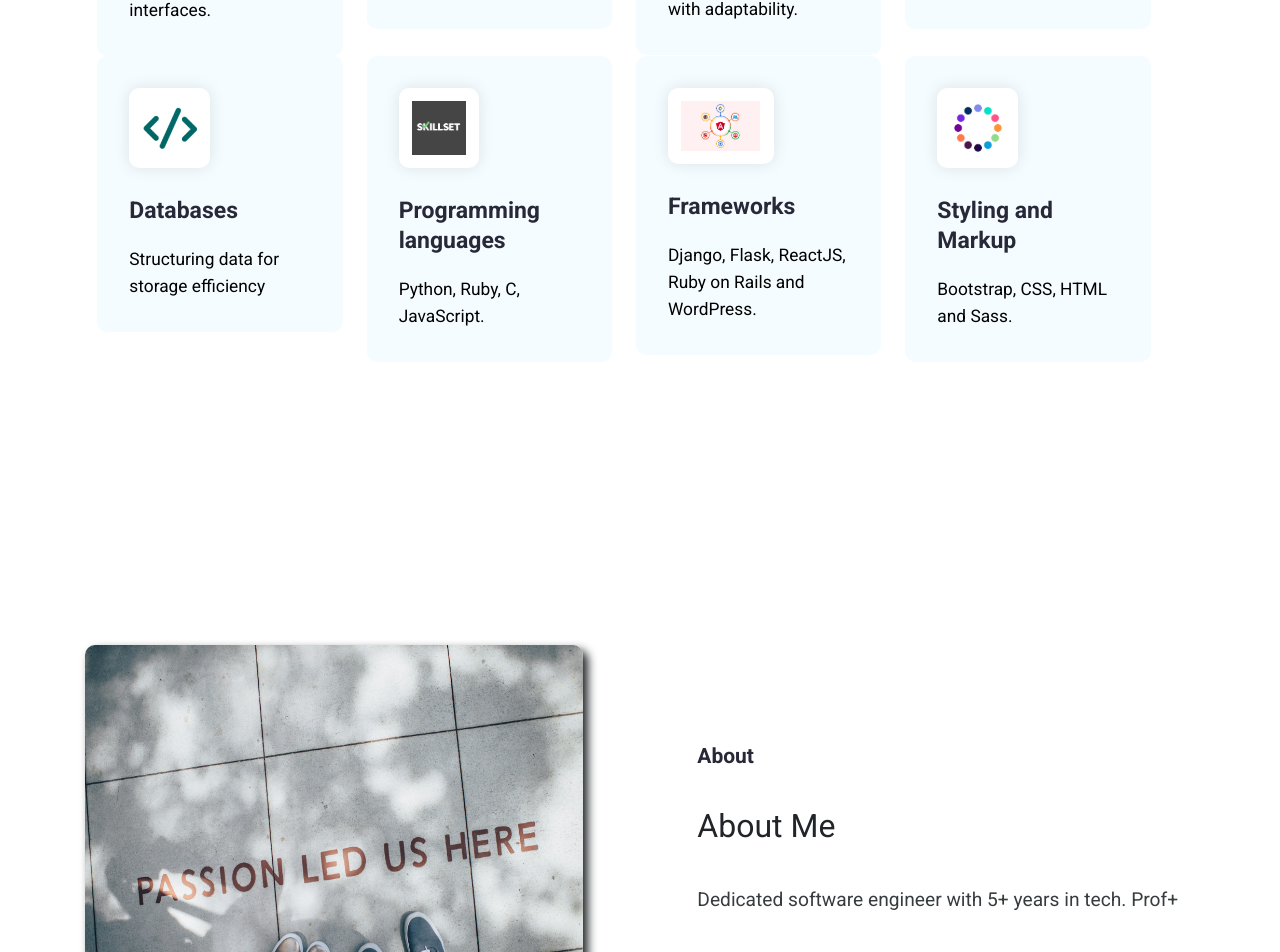
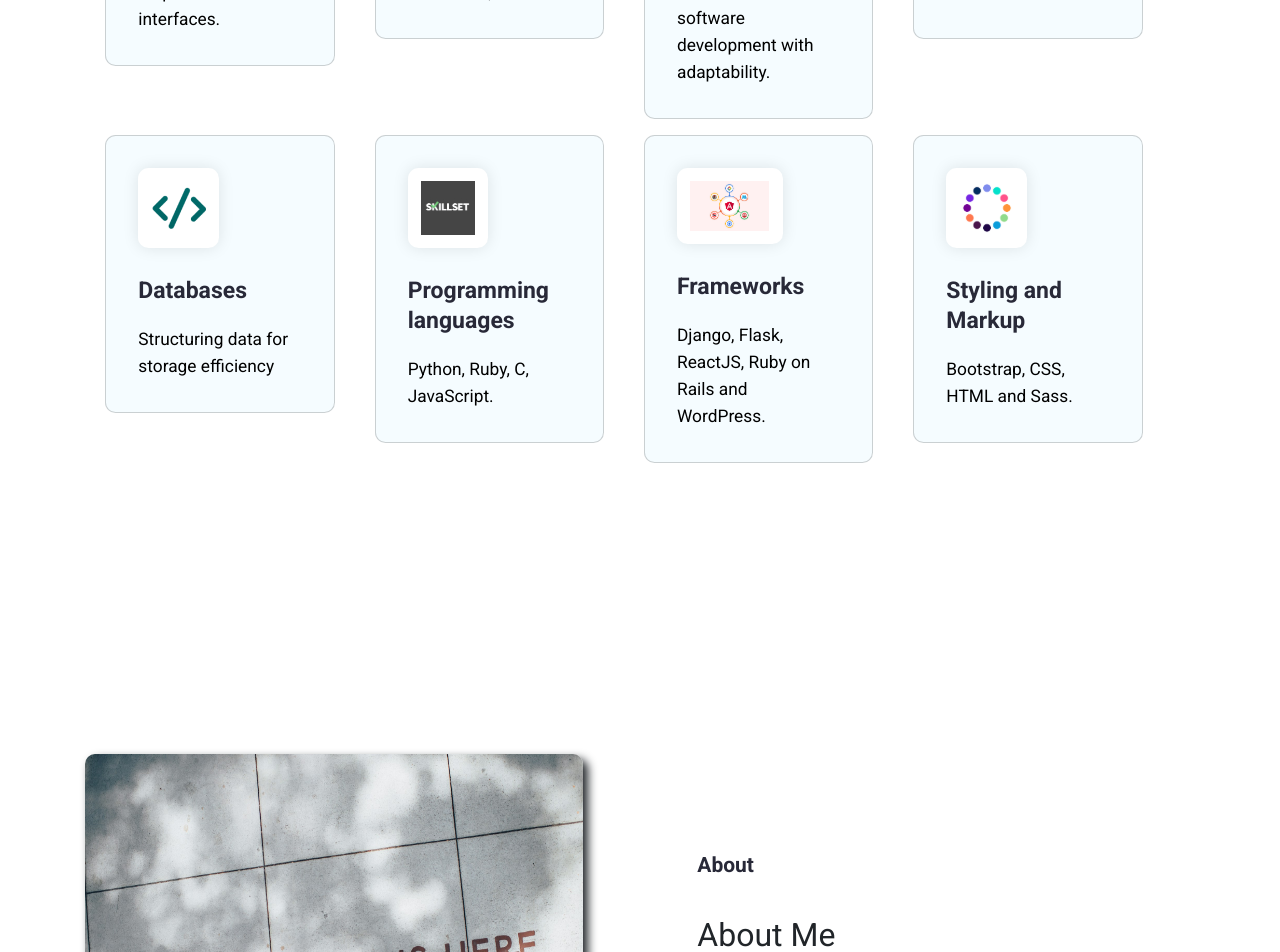
Before and after one commit to alex-njuguna/alex-njuguna.github.io, a React (Vite) app: page / in a window 1280 px wide. Shown: the part 1280-2232 px from the top of the page. Built offline with nearby package versions, Linux system fonts and the light colour scheme.

Commit message:
working on margins

```diff
--- a/src/Pages/Home/AboutMe.jsx
+++ b/src/Pages/Home/AboutMe.jsx
@@ -25,14 +25,13 @@ export default function AboutMe() {
             >
               <ReactTyped
                 strings={[
-                  "Dedicated software engineer with 5+ years in tech. Proficient in Python, JavaScript, and problem-solving. Applied Computer Science graduate, honing analytical and coding skills.",
-                  "Contributed to diverse projects, optimizing databases, and designing software solutions for operational efficiency.", "Fitness enthusiast, book lover, and coding advocate in local schools.",
-                  "Committed to innovative solutions, aspiring for a positive impact. Eager for challenges, dedicated to growth. Driven, passionate, and ready to learn from every experience.",
+                  "5+ years in tech. Full Stack devloper(backend heavy).", "B.Sc.(Applied Computer Science) - Kisii University, B.Sc.(Software Engineering) - ALX SE School",
+                  "Contributed to diverse open source projects.", "Fitness enthusiast, book lover, and coding advocate in local schools.",
+                  "Committed to innovative solutions.",
                 ]}
                 typeSpeed={100}
-                loop
                 backSpeed={20}
-                cursorChar="+"
+                cursorChar="_"
                 showCursor={true}
               />
             </p>
--- a/src/Pages/Home/MyPortfolio.jsx
+++ b/src/Pages/Home/MyPortfolio.jsx
@@ -37,7 +37,7 @@ export default function MyPortfolio() {
         <div className="row">
           {data?.portfolio?.map((item, index) => (
           <div className="col-md-3">
-          <div key={index} className="card">
+          <div key={index} className="card m-2">
             <div className="portfolio--section--img">
               <iframe
                 src={item.src}
@@ -53,8 +53,8 @@ export default function MyPortfolio() {
             </div>
             <div className="portfolio--section--card--content">
               <div>
-                <h3 className="portfolio--section--title text-capitalize" style={{color: 'crimson', marginBottom: '1rem', textDecoration: 'underline'}}>{item.title}</h3>
-                <p className="text-md">{item.description}</p>
+                <h3 className="portfolio--section--title text-capitalize" style={{marginBottom: '0.5rem'}}>{item.title}</h3>
+                {/* <p className="text-md">{item.description}</p> */}
               </div>
               <div className="technologies fs-6">
                 {item.technologies.map((technology) => (
--- a/src/Pages/Home/MySkills.jsx
+++ b/src/Pages/Home/MySkills.jsx
@@ -11,7 +11,7 @@ export default function MySkills() {
         <div className="row">
         {data?.skills?.map((item, index) => (
           <div className="col-md-3">
-          <div key={index} className="skills--section--card">
+          <div key={index} className="skills--section--card card m-2">
             <div className="skills--section--img">
               <img src={item.src} alt="Product Chain" />
             </div>
```
